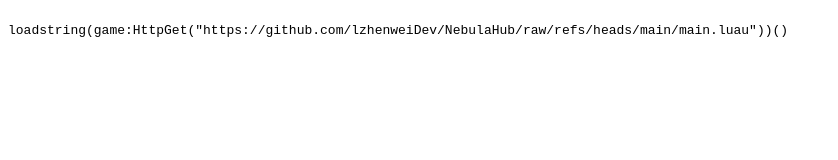
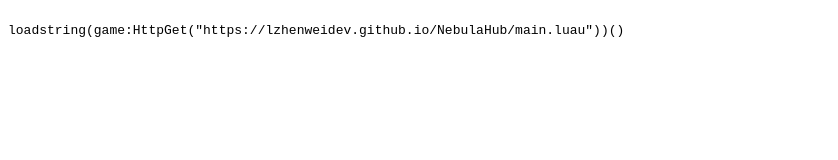
Before and after one commit to lzhenweiDev/NebulaHub, a plain HTML site: page index.html in a window 1280 px wide. Shown: the whole page, without its empty margins (0-838 px from the left). Drawn offline with Linux system fonts and the light colour scheme.

Commit message:
Update index.html

```diff
--- a/index.html
+++ b/index.html
@@ -1,3 +1,3 @@
 <pre><code>
-loadstring(game:HttpGet("https://github.com/lzhenweiDev/NebulaHub/raw/refs/heads/main/main.luau"))()
+loadstring(game:HttpGet("https://lzhenweidev.github.io/NebulaHub/main.luau"))()
 </code></pre>
```
